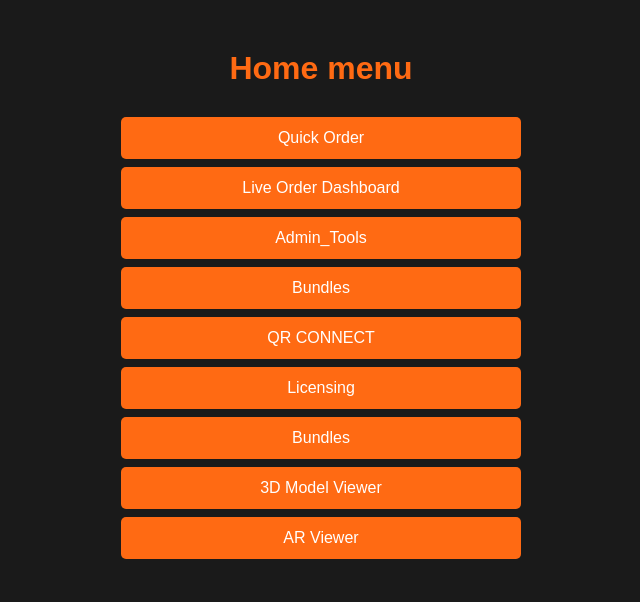
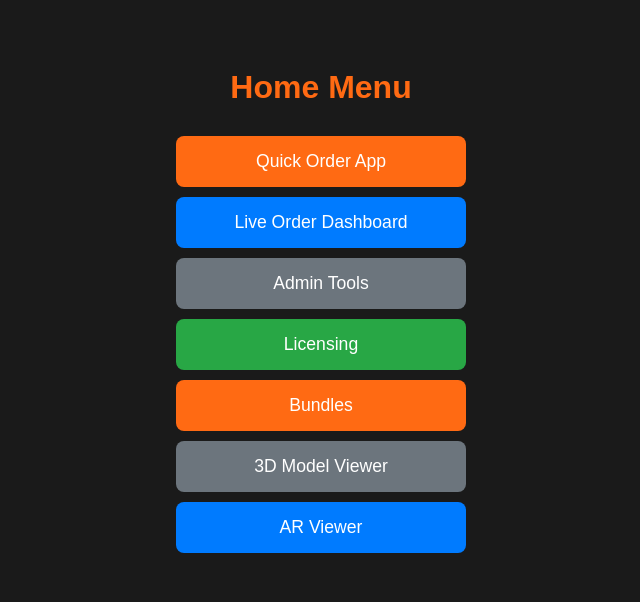
Before and after one commit to Sawyer3DJ/quick-order, a Flask app: page / in a window 1280 px wide. Shown: the top 602 px of the page, without its empty margins (319-959 px from the left). Run offline with Flask 3, Linux system fonts and the light colour scheme; parts of the project's set-up code (start-up, migrations or seed data) failed here and were passed over.

Commit message:
Update home.html

```diff
--- a/templates/home.html
+++ b/templates/home.html
@@ -3,30 +3,66 @@
 <head>
   <meta charset="UTF-8" />
   <meta name="viewport" content="width=device-width, initial-scale=1.0"/>
-  <title>Home menu</title>
+  <title>Home Menu • Quick Order</title>
   <style>
-    body { font-family: Arial, sans-serif; background: #1a1a1a; color: white; margin:0; padding:0; }
-    .container { max-width:400px; margin:50px auto; text-align:center; }
-    h1 { color:#FF6A13; margin-bottom:30px; }
-    button {
-      display:block; width:100%; padding:12px; margin:8px 0;
-      background:#FF6A13; color:white; border:none; border-radius:5px;
-      font-size:1em; cursor:pointer;
+    body {
+      font-family: Arial, sans-serif;
+      background: #1a1a1a;
+      color: white;
+      text-align: center;
+      padding: 40px;
     }
+    h1 {
+      color: #FF6A13;
+      margin-bottom: 30px;
+    }
+    .btn {
+      display: block;
+      width: 260px;
+      margin: 10px auto;
+      padding: 15px;
+      font-size: 1.1em;
+      border: none;
+      border-radius: 8px;
+      cursor: pointer;
+      text-decoration: none;
+      color: white;
+    }
+    .orange { background: #FF6A13; }
+    .blue   { background: #007bff; }
+    .grey   { background: #6c757d; }
+    .green  { background: #28a745; }
   </style>
 </head>
 <body>
-  <div class="container">
-    <h1>Home menu</h1>
-    <button onclick="location.href='{{ url_for('quick_order', table_num=1) }}'">Quick Order</button>
-    <button onclick="location.href='{{ url_for('dashboard') }}'">Live Order Dashboard</button>
-    <button onclick="location.href='{{ url_for('admin_tools') }}'">Admin_Tools</button>
-    <button onclick="location.href='{{ url_for('bundles') }}'">Bundles</button>
-    <button onclick="location.href='{{ url_for('qr_connect') }}'">QR CONNECT</button>
-    <button onclick="location.href='{{ url_for('licensing') }}'">Licensing</button>
-    <button onclick="location.href='{{ url_for('bundles') }}'">Bundles</button>
-    <button onclick="location.href='{{ url_for('model_viewer') }}'">3D Model Viewer</button>
-    <button onclick="location.href='{{ url_for('ar_viewer') }}'">AR Viewer</button>
-  </div>
+  <h1>Home Menu</h1>
+
+  <a href="{{ url_for('quick_order', table_num=1) }}" class="btn orange">
+    Quick Order App
+  </a>
+
+  <a href="{{ url_for('dashboard') }}" class="btn blue">
+    Live Order Dashboard
+  </a>
+
+  <a href="{{ url_for('admin_tools') }}" class="btn grey">
+    Admin Tools
+  </a>
+
+  <a href="{{ url_for('licensing') }}" class="btn green">
+    Licensing
+  </a>
+
+  <a href="{{ url_for('bundles') }}" class="btn orange">
+    Bundles
+  </a>
+
+  <a href="{{ url_for('model_viewer') }}" class="btn grey">
+    3D Model Viewer
+  </a>
+
+  <a href="{{ url_for('ar_viewer') }}" class="btn blue">
+    AR Viewer
+  </a>
 </body>
 </html>
```
